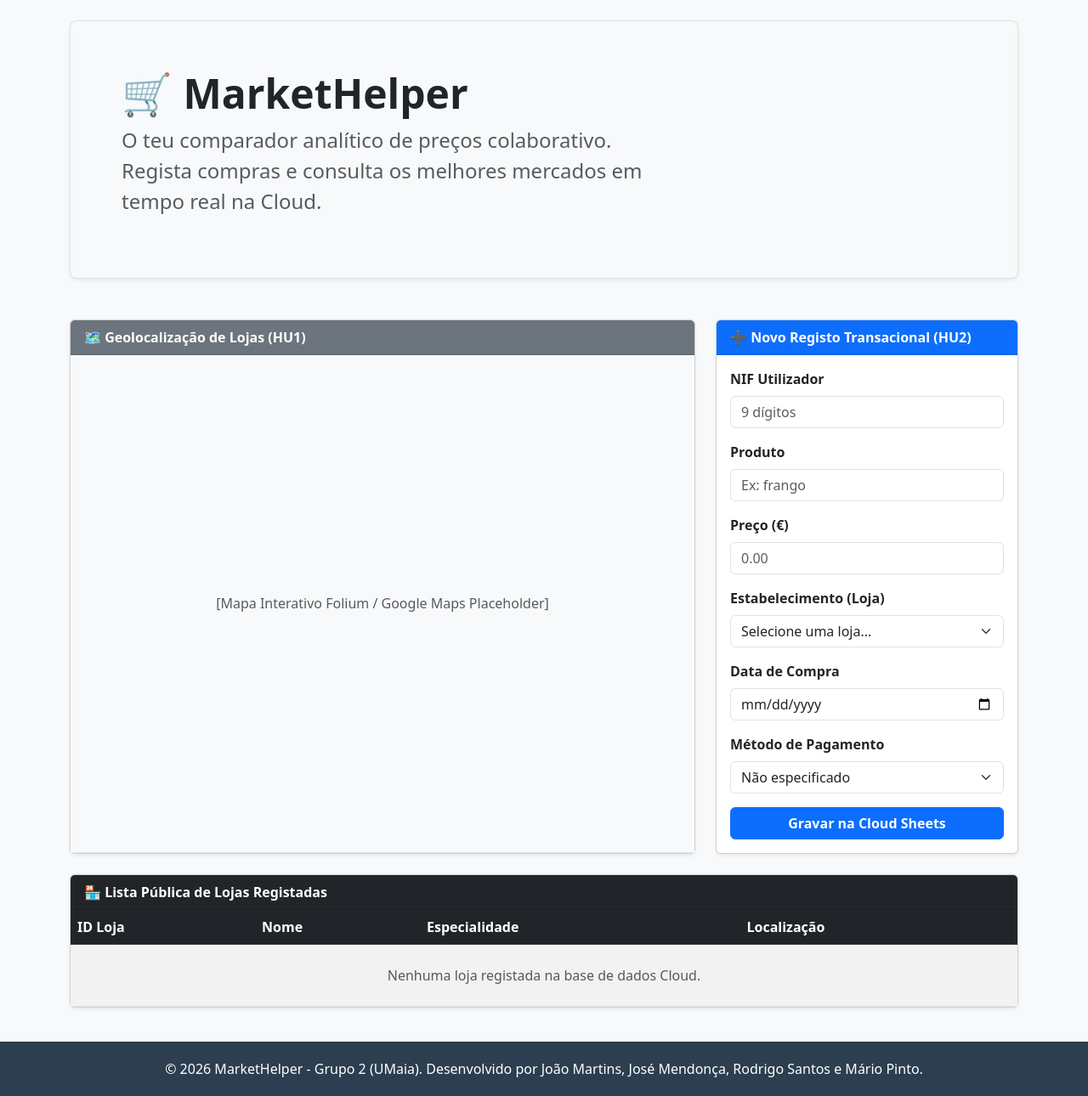
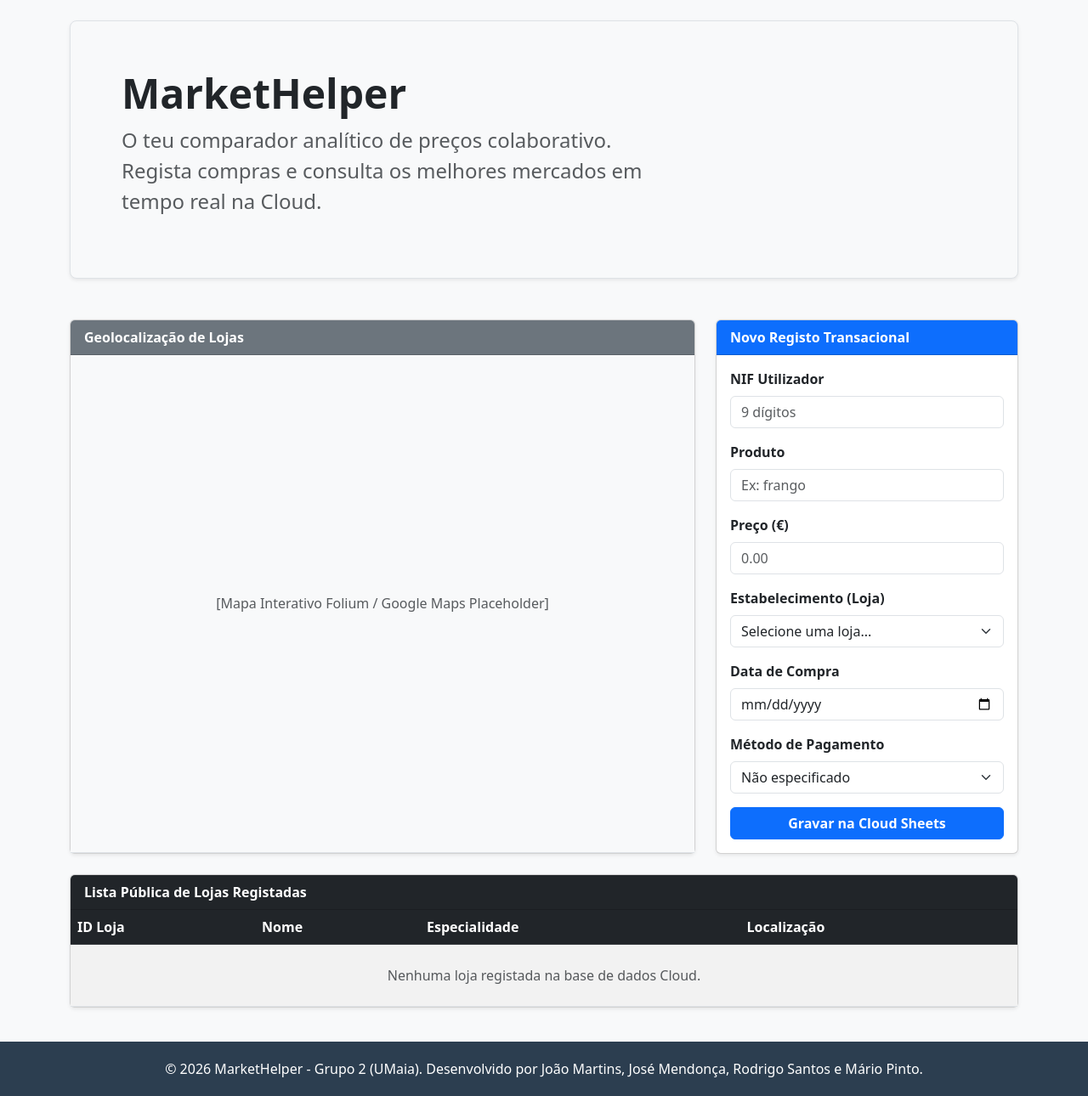
Before and after one commit to Joao-RSM/mads-marketHelper-dashboard, a Python web app: template templates/landing.html in a window 1280 px wide. Shown: the part 56-1346 px from the top of the page at 85% size. Run offline with Jinja, Linux system fonts and the light colour scheme; the template is opened without the code that fills it, so the values that code supplies are empty.

Commit message:
Update landing.html

```diff
--- a/templates/landing.html
+++ b/templates/landing.html
@@ -5,7 +5,7 @@
     <div class="col-md-12">
         <div class="p-5 mb-4 bg-light rounded-3 shadow-sm border">
             <div class="container-fluid py-2">
-                <h1 class="display-5 fw-bold text-dark">🛒 MarketHelper</h1>
+                <h1 class="display-5 fw-bold text-dark">MarketHelper</h1>
                 <p class="col-md-8 fs-4 text-muted">O teu comparador analítico de preços colaborativo. Regista compras e consulta os melhores mercados em tempo real na Cloud.</p>
             </div>
         </div>
@@ -15,7 +15,7 @@
 <div class="row mb-4">
     <div class="col-md-8">
         <div class="card shadow-sm h-100">
-            <div class="card-header bg-secondary text-white fw-bold">🗺️ Geolocalização de Lojas (HU1)</div>
+            <div class="card-header bg-secondary text-white fw-bold">Geolocalização de Lojas</div>
             <div class="card-body p-0" style="min-height: 400px;">
                 {% if mapa_html %}
                     {{ mapa_html|safe }}
@@ -27,9 +27,10 @@
             </div>
         </div>
     </div>
+
     <div class="col-md-4">
         <div class="card shadow-sm h-100">
-            <div class="card-header bg-primary text-white fw-bold">➕ Novo Registo Transacional (HU2)</div>
+            <div class="card-header bg-primary text-white fw-bold">Novo Registo Transacional</div>
             <div class="card-body">
                 <form action="/add_compra" method="POST">
                     <div class="mb-3">
@@ -73,7 +74,7 @@
 </div>
 
 <div class="card shadow-sm mb-4">
-    <div class="card-header bg-dark text-white fw-bold">🏪 Lista Pública de Lojas Registadas</div>
+    <div class="card-header bg-dark text-white fw-bold">Lista Pública de Lojas Registadas</div>
     <div class="card-body p-0">
         <div class="table-responsive">
             <table class="table table-striped table-hover mb-0">
```
